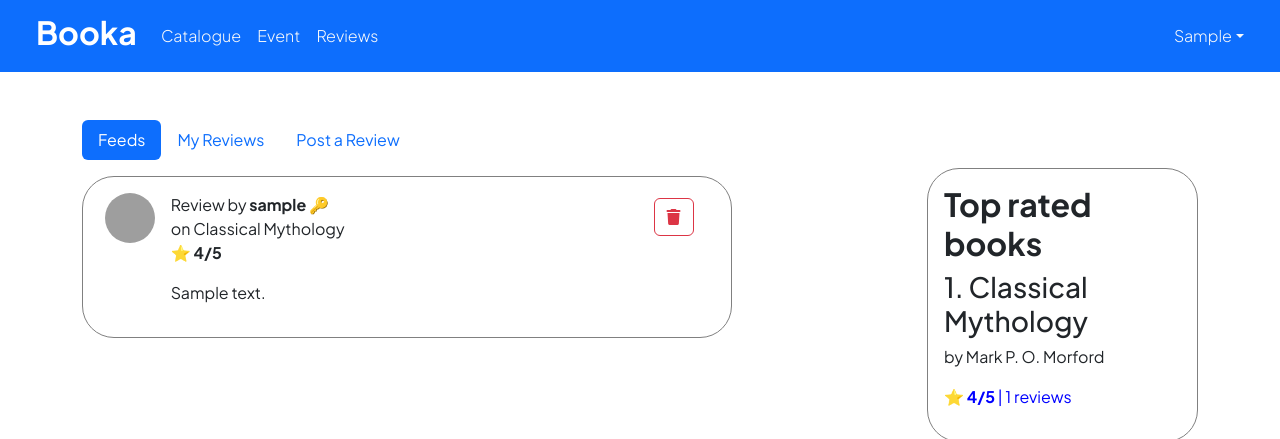
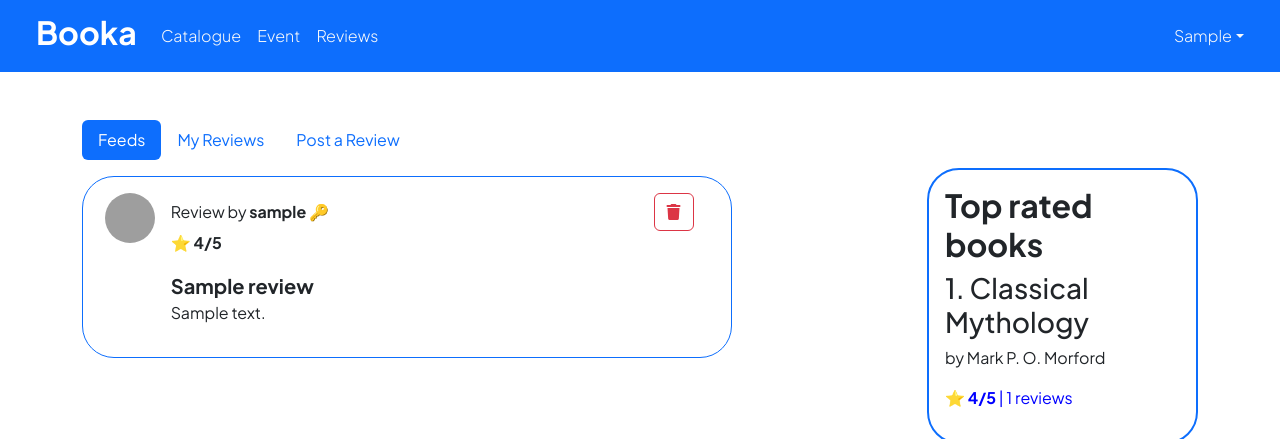
Before and after one commit to booka-id/booka, a Django app: page /review/ in a window 1280 px wide. Shown: the top 439 px of the page. Run offline with Django 4.2, Linux system fonts and the light colour scheme; the visitor is signed in with stand-in values (Sample User, id 1); data comes from the database, SQL or seed files in the repository; tables that the repository leaves empty hold one stand-in row (values such as "Sample post"); grey boxes are pictures that could not be loaded.

Commit message:
Fathan: delete modal & href in home

```diff
--- a/home/templates/home.html
+++ b/home/templates/home.html
@@ -98,7 +98,7 @@
                 <i class="fa-solid fa-comments"></i>   Book Review</h5>
               <p class="card-text">Terkadang, memilih buku bacaan dapat menjadi sebuah tantangan. Itu sebabnya, Book Review hadir untuk membantu Anda dengan menghadirkan ulasan dan rekomendasi dari pembaca lain. Bagikan pandangan Anda atau temukan pandangan yang cocok dengan selera Anda. Dalam Booka, dunia buku akan terasa lebih dekat dan terhubung.
               </p>
-              <a class="icon-link icon-link-hover" href="#">
+              <a class="icon-link icon-link-hover" href="{% url 'review:get_reviews' %}">
                 Explore <i class="fa-solid fa-arrow-right"></i>
                 <svg class="bi" aria-hidden="true"><use xlink:href="#arrow-right"></use></svg>
               </a>
--- a/review/templates/main.html
+++ b/review/templates/main.html
@@ -6,6 +6,9 @@
 </title>
 <link rel="stylesheet" href="https://cdnjs.cloudflare.com/ajax/libs/font-awesome/6.4.2/css/all.min.css">
 <style>
+    :root{
+        --primary: #0d6efd;
+    }
     .books{
         display: flex;
         justify-content: center;
@@ -55,7 +58,7 @@
 
     .review-card{
         display: flex;
-        border: 1px solid gray;
+        border: 1px solid var(--primary);
         border-radius: 2rem;
         justify-content: center;
         padding: 1rem;
@@ -106,10 +109,16 @@
     }
 
     .ranks{
-        margin-top: 3rem;
+        margin: 3rem 0;
         padding: 1rem;
-        border: 1px solid gray;
+        border: 2px solid var(--primary);
         border-radius: 2rem;
+        position: sticky;
+        top: 7rem;
+    }
+    .modal-body{
+        display: flex;
+        justify-content: center;
     }
     /* #pills-feeds{
         display: flex;
@@ -126,7 +135,26 @@
 {% endblock meta %}
 
 {% block content%}
+<!-- MODAL -->
+<div class="modal fade" id="exampleModal" tabindex="-1" aria-labelledby="exampleModalLabel" aria-hidden="true">
+    <div class="modal-dialog">
+        <div class="modal-content">
+            <div class="modal-header">
+                <h1 class="modal-title fs-5" id="exampleModalLabel">Are you sure to delete this review?</h1>
+                <button type="button" class="btn-close" data-bs-dismiss="modal" aria-label="Close"></button>
+            </div>
+            <div class="modal-body">
+                ...
+            </div>
+            <div class="modal-footer">
+                <button type="button" class="btn btn-secondary" data-bs-dismiss="modal">Close</button>
+                <button type="button" class="btn btn-primary" id="button_delete" data-bs-dismiss="modal">Delete</button>
+            </div>
+        </div>
+    </div>
+</div>
 
+<!-- CONTENT -->
 <div class="container-lg mt-5" style="display: flex;justify-content: center;">
     <div class="contents" style="width: 75%;">
         <ul class="nav nav-pills mb-3" id="pills-tab" role="tablist">
@@ -271,6 +299,10 @@
         let url = "/review/get_reviews/" + id
         return fetch(url).then( res => res.json())
     }
+    async function getReview(id){
+        let url = "/review/get_review/" + id
+        return fetch(url).then( res => res.json())
+    }
     function deleteReview(id){
         let url = "/review/delete/" + id
         fetch(url, {method:"DELETE"}).then(refreshReviews)
@@ -334,16 +366,16 @@
                     <div class="review-detail">
                         <div class="review-header">
                             <div class="review-title">
-                                <p>Review by <b>${user[0].fields.username}`
+                                <p>Review by <b>${user[0].fields.username}</b>`
                                     if(user[0].fields.is_superuser){htmlString+=' 🔑'}
-                                    htmlString+=`</b></p>
-                                <p>on ${book[0].fields.title}</p>
+                                    htmlString+=`</p>
                             </div>`
                             if(isAdmin){htmlString+=`
-                                <a  class="btn btn-outline-danger" onclick=deleteReview(${review.pk}) role="button">
-                            <i class="fa-solid fa-trash"></i></a>`}
+                                <a data-bs-toggle="modal" data-bs-target="#exampleModal" class="btn btn-outline-danger" onclick=fillModal(${review.pk}) role="button">
+                                    <i class="fa-solid fa-trash"></i></a>`}
                         htmlString+=`</div>
                         <p>⭐ <b>${review.fields.rating}/5</b></p>
+                        <p style="font-size:20px;font-weight:700;margin:0px">${review.fields.title}</p>
                         <p>${review.fields.content}</p>
                     </div>
                 </div>`
@@ -370,16 +402,16 @@
                     <div class="review-detail">
                         <div class="review-header">
                             <div class="review-title">
-                                <p>Review by <b>${user[0].fields.username}`
+                                <p>Review by <b>${user[0].fields.username}</b>`
                                     if(user[0].fields.is_superuser){htmlString+=' 🔑'}
-                                    htmlString+=`</b></p>
-                                <p>on ${book[0].fields.title}</p>
+                                    htmlString+=`</p>
                             </div>`
                             if(isAdmin){htmlString+=`
-                                <a  class="btn btn-outline-danger" onclick=deleteReview(${review.pk}) role="button">
-                            <i class="fa-solid fa-trash"></i></a>`}
-                htmlString+=`</div>
+                                <a data-bs-toggle="modal" data-bs-target="#exampleModal" class="btn btn-outline-danger" onclick=fillModal(${review.pk}) role="button">
+                                    <i class="fa-solid fa-trash"></i></a>`}
+                        htmlString+=`</div>
                         <p>⭐ <b>${review.fields.rating}/5</b></p>
+                        <p style="font-size:20px;font-weight:700;margin:0px">${review.fields.title}</p>
                         <p>${review.fields.content}</p>
                     </div>
                 </div>`
@@ -387,8 +419,11 @@
             content.innerHTML = htmlString
         }else{
             content.innerHTML = `
+            <div style="text-align:center;margin-top:10rem;">
             <h1>Login to see this page!</h1>
-            <a href="{% url 'home:login' %}"><button>Login</button></a>`
+            <a class="btn btn-outline-primary" href="{% url 'home:login' %}" role="button">Login</a>
+
+            </div>`
         }
     }
 
@@ -430,6 +465,32 @@
             }
     }
 
+    async function fillModal(id){
+        let review = await getReview(id);
+        review = review[0]
+        let userId = review.fields.user
+        let user = await getUser(userId)
+        user = user[0]
+        document.querySelector('.modal-body').innerHTML =
+        `<div class="review-card">
+            <div class="img-wrap">
+                <img src="../media/${user.fields.profile_pic}"></img>
+            </div>
+            <div class="review-detail">
+                <div class="review-header">
+                    <div class="review-title">
+                        <p>Review by <b>${user.fields.username}</b></p>
+                    </div></div>
+                <p>⭐ <b>${review.fields.rating}/5</b></p>
+                <p style="font-size:20px;font-weight:700;margin:0px">${review.fields.title}</p>
+                <p>${review.fields.content}</p>
+            </div>
+        </div>`
+        document.querySelector('#button_delete').addEventListener('click', () =>{
+            deleteReview(id);
+        })
+    }
+
     function roundToTwo(num) {
         return +(Math.round(num + "e+2")  + "e-2");
     }
--- a/review/urls.py
+++ b/review/urls.py
@@ -1,7 +1,7 @@
 from django.urls import path
 from .views import get_reviews, see_review, get_reviews_by_id, get_user,post_review,delete_review
 from .views import get_books_by_author, write_review, get_ranks, get_all_reviews, get_books_by_id
-from .views import get_reviews_by_user, get_rating_ranks
+from .views import get_reviews_by_user, get_rating_ranks, get_one_review
 
 app_name = 'review'
 
@@ -19,4 +19,5 @@ urlpatterns = [
     path('ranks/', get_ranks, name='get_ranks'),
     path('rating_ranks/', get_rating_ranks, name='get_rating_ranks'),
     path('all/', get_all_reviews, name='get_all_reviews'),
+    path('get_review/<int:review_id>', get_one_review, name='get_one_review'),
 ]
--- a/review/views.py
+++ b/review/views.py
@@ -64,6 +64,10 @@ def get_reviews_by_user(request,user_id):
     reviews = Review.objects.filter(user=user_id)
     return HttpResponse(serializers.serialize('json', reviews), content_type="application/json")
 
+def get_one_review(request, review_id):
+    review = Review.objects.filter(pk=review_id)
+    return HttpResponse(serializers.serialize('json', review), content_type="application/json")
+
 def get_user(request, id):
     user = User.objects.filter(pk=id)
     return HttpResponse(serializers.serialize('json', user), content_type="application/json")
```
Also changed, not shown: review/templates/see_review.html (+71 -1 lines).
